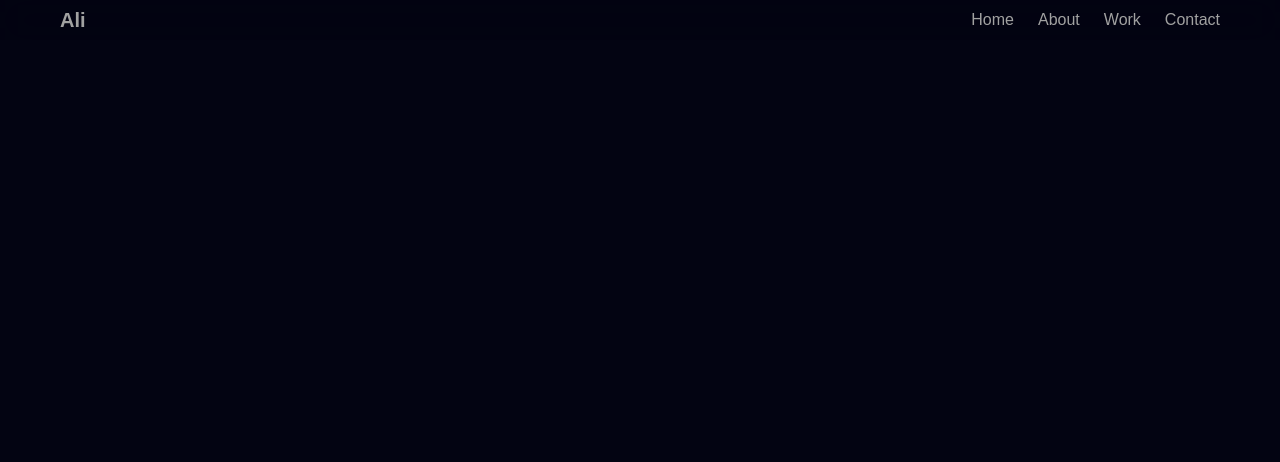
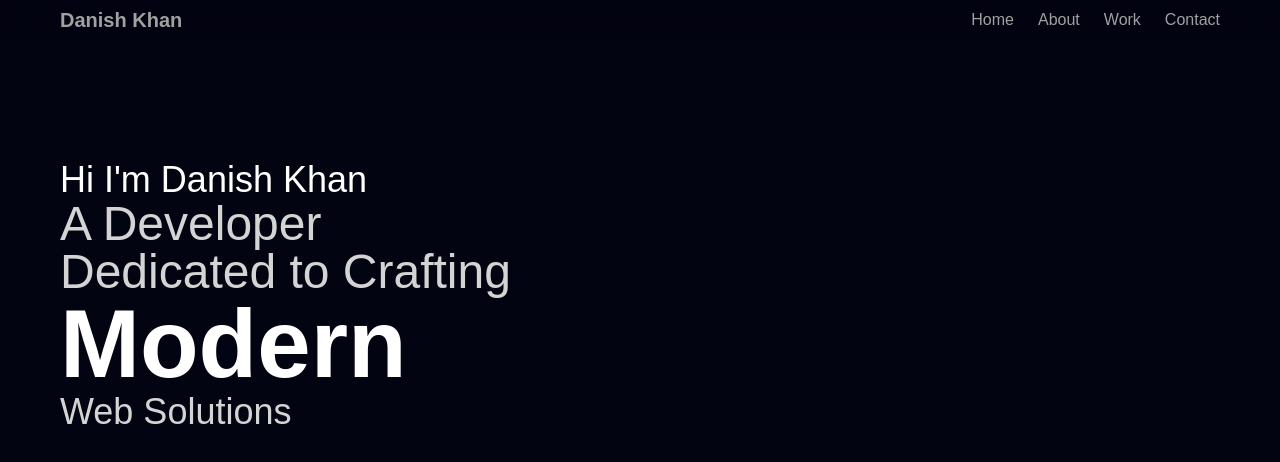
Before and after one commit to DanisheKhan/PortfolioWebsite, a React (Vite) app: page / in a window 1280 px wide. Shown: the top 462 px of the page. Built offline with nearby package versions, Linux system fonts and the light colour scheme.

Commit message:
4. feat: add Hero and FlipWords components, update Navbar with name change, and enhance package dependencies

```diff
--- a/package.json
+++ b/package.json
@@ -11,9 +11,11 @@
   },
   "dependencies": {
     "@tailwindcss/vite": "^4.1.7",
+    "clsx": "^2.1.1",
     "motion": "^12.12.2",
     "react": "^19.1.0",
     "react-dom": "^19.1.0",
+    "tailwind-merge": "^3.3.0",
     "tailwindcss": "^4.1.7"
   },
   "devDependencies": {
--- a/src/App.jsx
+++ b/src/App.jsx
@@ -1,10 +1,12 @@
 import React from 'react'
 import Navbar from './sections/Navbar.jsx'
+import Hero from './sections/Hero.jsx'
 
 export default function App() {
   return (
     <div className='container mx-auto max-w-7xl'>
       <Navbar />
+      <Hero />
     </div>
   )
 }
--- /dev/null
+++ b/src/components/FlipWords.jsx
@@ -0,0 +1,90 @@
+"use client";
+import React, { useCallback, useEffect, useState } from "react";
+import { AnimatePresence, motion } from "motion/react";
+import { twMerge } from "tailwind-merge";
+
+export const FlipWords = ({
+  words,
+  duration = 3000,
+  className
+}) => {
+  const [currentWord, setCurrentWord] = useState(words[0]);
+  const [isAnimating, setIsAnimating] = useState(false);
+
+  // thanks for the fix Julian - https://github.com/Julian-AT
+  const startAnimation = useCallback(() => {
+    const word = words[words.indexOf(currentWord) + 1] || words[0];
+    setCurrentWord(word);
+    setIsAnimating(true);
+  }, [currentWord, words]);
+
+  useEffect(() => {
+    if (!isAnimating)
+      setTimeout(() => {
+        startAnimation();
+      }, duration);
+  }, [isAnimating, duration, startAnimation]);
+
+  return (
+    <AnimatePresence
+      onExitComplete={() => {
+        setIsAnimating(false);
+      }}>
+      <motion.div
+        initial={{
+          opacity: 0,
+          y: 10,
+        }}
+        animate={{
+          opacity: 1,
+          y: 0,
+        }}
+        transition={{
+          type: "spring",
+          stiffness: 100,
+          damping: 10,
+        }}
+        exit={{
+          opacity: 0,
+          y: -40,
+          x: 40,
+          filter: "blur(8px)",
+          scale: 2,
+          position: "absolute",
+        }}
+        className={twMerge(
+          "z-10 inline-block relative text-left ",
+          className
+        )}
+        key={currentWord}>
+        {/* edit suggested by Sajal: https://x.com/DewanganSajal */}
+        {currentWord.split(" ").map((word, wordIndex) => (
+          <motion.span
+            key={word + wordIndex}
+            initial={{ opacity: 0, y: 10, filter: "blur(8px)" }}
+            animate={{ opacity: 1, y: 0, filter: "blur(0px)" }}
+            transition={{
+              delay: wordIndex * 0.3,
+              duration: 0.3,
+            }}
+            className="inline-block whitespace-nowrap">
+            {word.split("").map((letter, letterIndex) => (
+              <motion.span
+                key={word + letterIndex}
+                initial={{ opacity: 0, y: 10, filter: "blur(8px)" }}
+                animate={{ opacity: 1, y: 0, filter: "blur(0px)" }}
+                transition={{
+                  delay: wordIndex * 0.3 + letterIndex * 0.05,
+                  duration: 0.2,
+                }}
+                className="inline-block">
+                {letter}
+              </motion.span>
+            ))}
+            <span className="inline-block">&nbsp;</span>
+          </motion.span>
+        ))}
+      </motion.div>
+    </AnimatePresence>
+  );
+};
--- /dev/null
+++ b/src/components/HeroText.jsx
@@ -0,0 +1,102 @@
+import { FlipWords } from "./FlipWords";
+import { motion } from "motion/react";
+
+const HeroText = () => {
+  const words = ["Secure", "Modern", "Scalable"];
+  const variants = {
+    hidden: { opacity: 0, x: -50 },
+    visible: { opacity: 1, x: 0 },
+  };
+  return (
+    <div className="z-10 mt-20  text-center md:mt-40 md:text-left rounded-3xl bg-clip-text">
+      {/* Desktop View */}
+      <div className="flex-col hidden md:flex c-space">
+        <motion.h1
+          className="text-4xl font-medium"
+          variants={variants}
+          initial="hidden"
+          animate="visible"
+          transition={{ delay: 1 }}
+        >
+          Hi I'm Danish Khan
+        </motion.h1>
+        <div className="flex flex-col items-start">
+          <motion.p
+            className="text-5xl font-medium text-neutral-300"
+            variants={variants}
+            initial="hidden"
+            animate="visible"
+            transition={{ delay: 1.2 }}
+          >
+            A Developer <br /> Dedicated to Crafting
+          </motion.p>
+          <motion.div
+            variants={variants}
+            initial="hidden"
+            animate="visible"
+            transition={{ delay: 1.5 }}
+          >
+            <FlipWords
+              words={words}
+              className="font-black text-white text-8xl"
+            />
+          </motion.div>
+          <motion.p
+            className="text-4xl font-medium text-neutral-300"
+            variants={variants}
+            initial="hidden"
+            animate="visible"
+            transition={{ delay: 1.8 }}
+          >
+            Web Solutions
+          </motion.p>
+        </div>
+      </div>
+      {/* Mobile View */}
+      <div className="flex- flex-col space-y-6 md:hidden">
+        <motion.p
+          className="text-4xl font-medium"
+          variants={variants}
+          initial="hidden"
+          animate="visible"
+          transition={{ delay: 1 }}
+        >
+          Hi,I'm Danish Khan
+        </motion.p>
+        <div>
+          <motion.p
+            className="text-5xl font-black text-neutral-300"
+            variants={variants}
+            initial="hidden"
+            animate="visible"
+            transition={{ delay: 1.2 }}
+          >
+            Building
+          </motion.p>
+          <motion.div
+            variants={variants}
+            initial="hidden"
+            animate="visible"
+            transition={{ delay: 1.5 }}
+          >
+            <FlipWords
+              words={words}
+              className="font-bold text-white text-7xl"
+            />
+          </motion.div>
+          <motion.p
+            className="text-4xl font-black text-neutral300"
+            variants={variants}
+            initial="hidden"
+            animate="visible"
+            transition={{ delay: 1.8 }}
+          >
+            Web Applications
+          </motion.p>
+        </div>
+      </div>
+    </div>
+  );
+};
+
+export default HeroText;
--- /dev/null
+++ b/src/sections/Hero.jsx
@@ -0,0 +1,12 @@
+import React from 'react'
+import HeroText from '../components/HeroText';
+
+const Hero = () => {
+  return (
+    <section className='flex items-start justify-center md:items-start md:justify-start min-h-screen overflow-hidden '>
+      <HeroText/>
+    </section>
+  )
+}
+
+export default Hero;
--- a/src/sections/Navbar.jsx
+++ b/src/sections/Navbar.jsx
@@ -36,7 +36,7 @@
             href="/"
             className="text-xl font-bold transition-colors text-neutral-400 hover:text-white"
           >
-            Ali
+            Danish Khan
           </a>
           <button
             onClick={() => setIsOpen(!isOpen)}
```
Also changed, not shown: src/components/ParallaxBackground.jsx (added), 1 other file (tests, documents, lock files or other folders).
